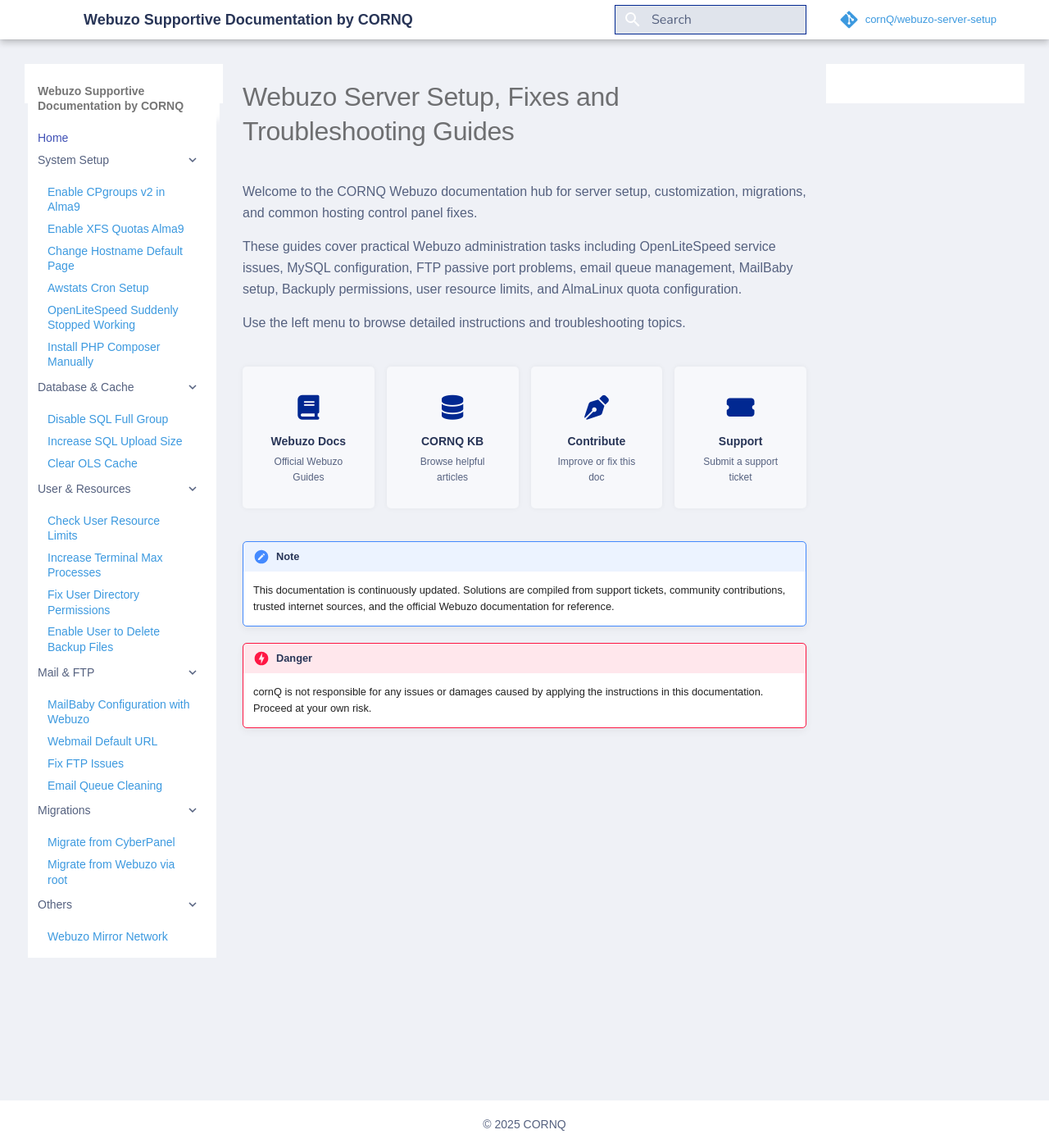
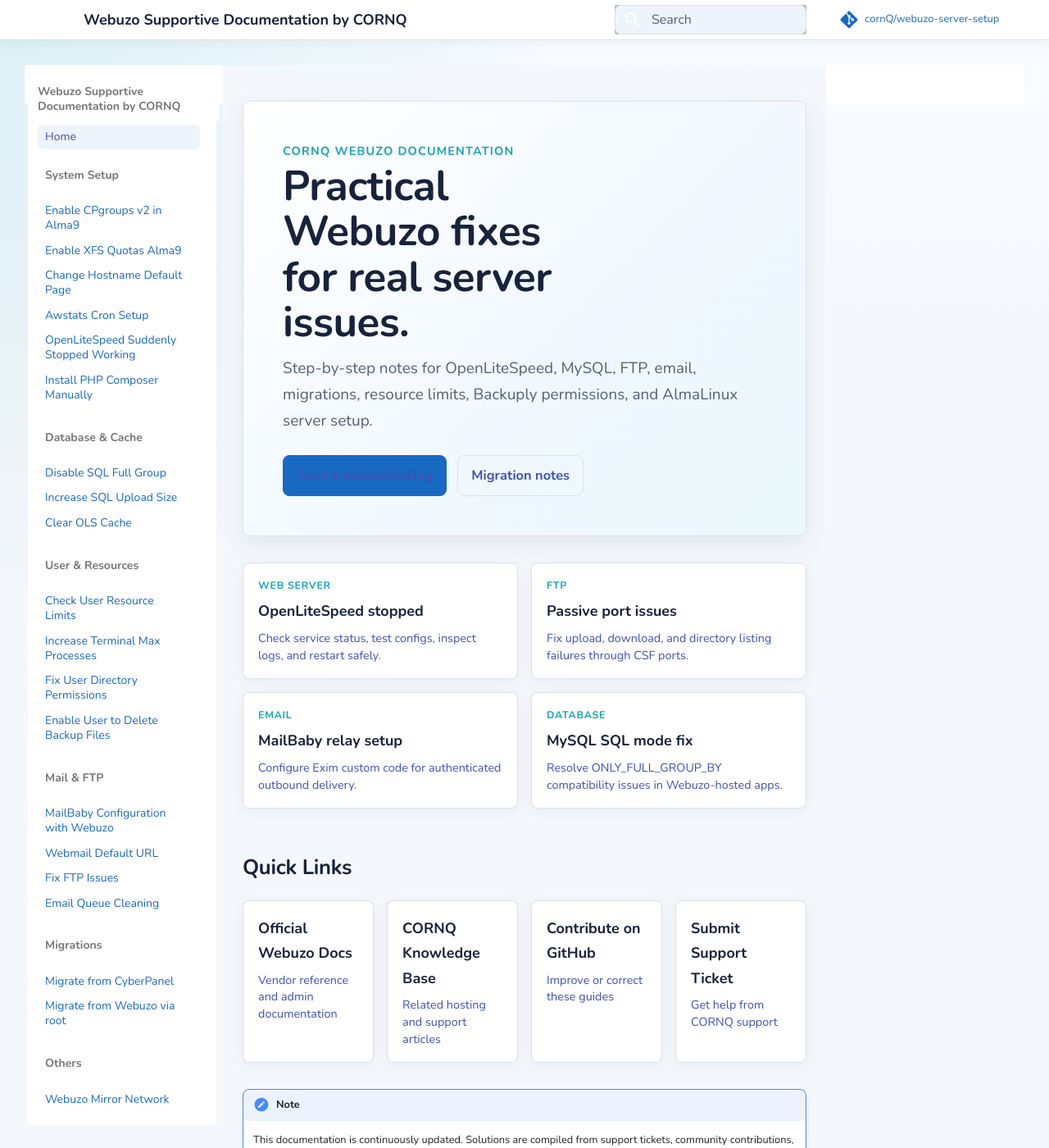
Before and after one commit to cornQ/webuzo-server-setup, an MkDocs documentation site: the page built from docs/index.md, in a window 1280 px wide and 1400 px high. Shown: the whole window at 82% size. Built offline with MkDocs 1.6.1 and Material for MkDocs 9.7.7, drawn with Linux system fonts in a browser that asks for light colours; comment, search, counter and statistics services are not loaded.

Commit message:
Optimize documentation interface

```diff
--- a/docs/css/style.css
+++ b/docs/css/style.css
@@ -1,14 +1,18 @@
 :root {
-  --color-header-footer: #FFFFFF;
-  --color-body: #EFF1F6;
-  --color-text: #55617f;
-  --color-heading: #283557;
-  --color-link: #3c99df;
-  --color-link-hover: #012891;
-  --font-base: "Nanuto", sans-serif;
+  --color-header-footer: #ffffff;
+  --color-body: #f4f7fb;
+  --color-surface: #ffffff;
+  --color-surface-soft: #eef4fb;
+  --color-border: #d9e2ef;
+  --color-text: #526178;
+  --color-heading: #17233c;
+  --color-link: #1769c2;
+  --color-link-hover: #0b3f8a;
+  --color-accent: #15a3b8;
+  --font-base: "Nunito", sans-serif;
   --footer-bg-color--dark: #00000000;
-  --color-grid-box-bg: #F7F8FB;
-
+  --color-grid-box-bg: #f7f9fc;
+  --shadow-soft: 0 10px 30px rgba(23, 35, 60, .08);
 }
 
 body {
@@ -17,8 +21,15 @@
   font-family: var(--font-base);
 }
 
-.md-header, .md-footer {
+.md-header {
   background-color: var(--color-header-footer);
+  border-bottom: 1px solid var(--color-border);
+  box-shadow: 0 2px 18px rgba(23, 35, 60, .06);
+}
+
+.md-footer {
+  background-color: var(--color-header-footer);
+  border-top: 1px solid var(--color-border);
 }
 
 .md-footer-meta{
@@ -38,8 +49,15 @@
 @media screen and (min-width: 60em) {
     [dir=ltr] .md-search__input {
         padding-left: 2.2rem;
-        background-color:  #E0E4EC !important;
-        border: solid 1px var(--color-link-hover);
+        background-color: var(--color-surface-soft) !important;
+        border: solid 1px var(--color-border);
+        border-radius: 8px;
+    }
+
+    .md-search__input:hover,
+    .md-search__input:focus {
+        border-color: var(--color-link);
+        box-shadow: 0 0 0 3px rgba(23, 105, 194, .12);
     }
 }
 
@@ -60,6 +78,18 @@
     }
 }
 
+.md-nav__link {
+  border-radius: 6px;
+  margin: 1px 0;
+  padding: .28rem .45rem;
+}
+
+.md-nav__link:hover,
+.md-nav__link--active {
+  background-color: var(--color-surface-soft);
+  color: var(--color-link-hover);
+}
+
 
 .md-header__topic:first-child {
     color: var(--color-heading);
@@ -68,6 +98,17 @@
 h1, h2, h3, h4, h5, h6 {
   color: var(--color-heading);
   font-family: var(--font-base);
+  letter-spacing: 0;
+}
+
+.md-typeset h1 {
+  color: var(--color-heading);
+  font-weight: 800;
+}
+
+.md-typeset h2 {
+  font-weight: 750;
+  margin-top: 2.1em;
 }
 
 a {
@@ -84,18 +125,34 @@
   background-color: var(--color-body);
 }
 
+.md-main {
+  background:
+    radial-gradient(circle at top left, rgba(21, 163, 184, .12), transparent 34rem),
+    linear-gradient(180deg, #f8fbff 0%, var(--color-body) 18rem);
+}
+
+.md-content__inner {
+  padding-top: 1.4rem;
+}
+
+.md-typeset {
+  font-size: .82rem;
+  line-height: 1.68;
+}
+
 .md-typeset code,
 .md-typeset pre {
   font-family: Consolas, Monaco, "Andale Mono", "Ubuntu Mono", monospace;
-  background-color: #e0e4ec;
+  background-color: #e8eef7;
   color: #283557;
   padding: 0.2em 0.4em;
   border-radius: 4px;
 }
 
 .md-typeset .admonition, .md-typeset details {
-  border-radius: 5px;
+  border-radius: 8px;
   font-family: var(--font-base);
+  box-shadow: none;
 }
 
 .md-typeset .admonition-title {
@@ -105,11 +162,168 @@
 
 /* Change hamburger menu icon color */
 .md-header__button.md-icon svg path {
-  fill: #012891 !important;
+  fill: var(--color-link-hover) !important;
 }
 
 
-/* Grid view  start */
+/* Homepage */
+
+.home-hero {
+  background: linear-gradient(135deg, #ffffff 0%, #f1f8ff 58%, #e9f7fb 100%);
+  border: 1px solid var(--color-border);
+  border-radius: 8px;
+  box-shadow: var(--shadow-soft);
+  margin: .4rem 0 1.6rem;
+  padding: clamp(1.2rem, 4vw, 2.4rem);
+}
+
+.home-hero h1 {
+  font-size: clamp(1.9rem, 4vw, 3rem);
+  line-height: 1.08;
+  margin: .2rem 0 .65rem;
+  max-width: 12ch;
+}
+
+.home-eyebrow {
+  color: var(--color-accent);
+  font-size: .72rem;
+  font-weight: 800;
+  letter-spacing: .08em;
+  margin: 0;
+  text-transform: uppercase;
+}
+
+.home-lede {
+  color: var(--color-text);
+  font-size: .95rem;
+  margin: 0;
+  max-width: 42rem;
+}
+
+.home-actions {
+  display: flex;
+  flex-wrap: wrap;
+  gap: .65rem;
+  margin-top: 1.25rem;
+}
+
+.home-button {
+  align-items: center;
+  border: 1px solid var(--color-border);
+  border-radius: 8px;
+  color: var(--color-link-hover);
+  display: inline-flex;
+  font-weight: 800;
+  min-height: 2.25rem;
+  padding: .52rem .82rem;
+  transition: background-color .2s ease, border-color .2s ease, transform .2s ease;
+}
+
+.home-button:hover {
+  background-color: #ffffff;
+  border-color: var(--color-link);
+  text-decoration: none;
+  transform: translateY(-1px);
+}
+
+.home-button--primary {
+  background-color: var(--color-link);
+  border-color: var(--color-link);
+  color: #ffffff;
+}
+
+.home-button--primary:hover {
+  background-color: var(--color-link-hover);
+  color: #ffffff;
+}
+
+.guide-grid,
+.resource-grid {
+  display: grid;
+  gap: .8rem;
+  margin: 1.1rem 0 1.6rem;
+}
+
+.guide-grid {
+  grid-template-columns: repeat(2, minmax(0, 1fr));
+}
+
+.resource-grid {
+  grid-template-columns: repeat(4, minmax(0, 1fr));
+}
+
+.guide-card,
+.resource-link {
+  background-color: var(--color-surface);
+  border: 1px solid var(--color-border);
+  border-radius: 8px;
+  box-shadow: 0 4px 18px rgba(23, 35, 60, .05);
+  color: var(--color-text);
+  display: flex;
+  flex-direction: column;
+  gap: .35rem;
+  min-height: 100%;
+  padding: .9rem;
+  transition: border-color .2s ease, box-shadow .2s ease, transform .2s ease;
+}
+
+.guide-card:hover,
+.resource-link:hover {
+  border-color: var(--color-link);
+  box-shadow: var(--shadow-soft);
+  color: var(--color-text);
+  text-decoration: none;
+  transform: translateY(-2px);
+}
+
+.guide-card strong,
+.resource-link strong {
+  color: var(--color-heading);
+  font-size: .9rem;
+}
+
+.guide-card span,
+.resource-link span {
+  font-size: .72rem;
+  line-height: 1.45;
+}
+
+.guide-card__label {
+  color: var(--color-accent);
+  font-size: .62rem !important;
+  font-weight: 800;
+  letter-spacing: .06em;
+  text-transform: uppercase;
+}
+
+@media (max-width: 960px) {
+  .guide-grid,
+  .resource-grid {
+    grid-template-columns: repeat(2, minmax(0, 1fr));
+  }
+}
+
+@media (max-width: 640px) {
+  .home-hero h1 {
+    max-width: 100%;
+  }
+
+  .home-actions,
+  .home-button {
+    width: 100%;
+  }
+
+  .home-button {
+    justify-content: center;
+  }
+
+  .guide-grid,
+  .resource-grid {
+    grid-template-columns: 1fr;
+  }
+}
+
+/* Legacy grid view */
 
 .grid-container {
   display: grid;
--- a/docs/index.md
+++ b/docs/index.md
@@ -3,37 +3,57 @@
 description: Practical Webuzo server setup and troubleshooting documentation for OpenLiteSpeed, MySQL, FTP, email, migrations, resource limits, and AlmaLinux fixes.
 ---
 
-# Webuzo Server Setup, Fixes and Troubleshooting Guides
+<section class="home-hero">
+  <p class="home-eyebrow">CORNQ Webuzo Documentation</p>
+  <h1>Practical Webuzo fixes for real server issues.</h1>
+  <p class="home-lede">Step-by-step notes for OpenLiteSpeed, MySQL, FTP, email, migrations, resource limits, Backuply permissions, and AlmaLinux server setup.</p>
+  <div class="home-actions">
+    <a class="home-button home-button--primary" href="webuzo-openlitespeed-suddenly-stopped-working-fix/">Start troubleshooting</a>
+    <a class="home-button" href="webuzo-migration-from-cyber-panel/">Migration notes</a>
+  </div>
+</section>
 
-Welcome to the CORNQ Webuzo documentation hub for server setup, customization, migrations, and common hosting control panel fixes.
+<div class="guide-grid">
+  <a class="guide-card" href="webuzo-openlitespeed-suddenly-stopped-working-fix/">
+    <span class="guide-card__label">Web server</span>
+    <strong>OpenLiteSpeed stopped</strong>
+    <span>Check service status, test configs, inspect logs, and restart safely.</span>
+  </a>
+  <a class="guide-card" href="webuzo-ftp-file-transfer-issue-solved/">
+    <span class="guide-card__label">FTP</span>
+    <strong>Passive port issues</strong>
+    <span>Fix upload, download, and directory listing failures through CSF ports.</span>
+  </a>
+  <a class="guide-card" href="webuzo-mailbaby-configuration/">
+    <span class="guide-card__label">Email</span>
+    <strong>MailBaby relay setup</strong>
+    <span>Configure Exim custom code for authenticated outbound delivery.</span>
+  </a>
+  <a class="guide-card" href="webuzo-disable-sql-full-group-by/">
+    <span class="guide-card__label">Database</span>
+    <strong>MySQL SQL mode fix</strong>
+    <span>Resolve ONLY_FULL_GROUP_BY compatibility issues in Webuzo-hosted apps.</span>
+  </a>
+</div>
 
-These guides cover practical Webuzo administration tasks including OpenLiteSpeed service issues, MySQL configuration, FTP passive port problems, email queue management, MailBaby setup, Backuply permissions, user resource limits, and AlmaLinux quota configuration.
+<h2>Quick Links</h2>
 
-Use the left menu to browse detailed instructions and troubleshooting topics.
-
-
-<link href="https://cdnjs.cloudflare.com/ajax/libs/font-awesome/6.5.0/css/all.min.css" rel="stylesheet">
-
-<div class="grid-container">
-  <a class="grid-box" href="https://webuzo.com/docs/" target="_blank">
-    <div class="grid-icon"><i class="fas fa-book"></i></div>
-    <div class="grid-title">Webuzo Docs</div>
-    <div class="grid-subtitle">Official Webuzo Guides</div>
+<div class="resource-grid">
+  <a class="resource-link" href="https://webuzo.com/docs/" target="_blank" rel="noopener">
+    <strong>Official Webuzo Docs</strong>
+    <span>Vendor reference and admin documentation</span>
   </a>
-  <a class="grid-box" href="https://portal.cornq.com/knowledge-base/" target="_blank">
-    <div class="grid-icon"><i class="fas fa-database"></i></div>
-    <div class="grid-title">CORNQ KB</div>
-    <div class="grid-subtitle">Browse helpful articles</div>
+  <a class="resource-link" href="https://portal.cornq.com/knowledge-base/" target="_blank" rel="noopener">
+    <strong>CORNQ Knowledge Base</strong>
+    <span>Related hosting and support articles</span>
   </a>
-  <a class="grid-box" href="https://github.com/cornQ/webuzo-server-setup/" target="_blank">
-    <div class="grid-icon"><i class="fas fa-pen-nib"></i></div>
-    <div class="grid-title">Contribute</div>
-    <div class="grid-subtitle">Improve or fix this doc</div>
+  <a class="resource-link" href="https://github.com/cornQ/webuzo-server-setup/" target="_blank" rel="noopener">
+    <strong>Contribute on GitHub</strong>
+    <span>Improve or correct these guides</span>
   </a>
-  <a class="grid-box" href="https://portal.cornq.com/knowledge-base/index.php?fuse=support&controller=ticket&view=submitticket" target="_blank">
-    <div class="grid-icon"><i class="fas fa-ticket-alt"></i></div>
-    <div class="grid-title">Support</div>
-    <div class="grid-subtitle">Submit a support ticket</div>
+  <a class="resource-link" href="https://portal.cornq.com/knowledge-base/index.php?fuse=support&controller=ticket&view=submitticket" target="_blank" rel="noopener">
+    <strong>Submit Support Ticket</strong>
+    <span>Get help from CORNQ support</span>
   </a>
 </div>
 
--- a/mkdocs.yml
+++ b/mkdocs.yml
@@ -11,9 +11,13 @@
   features:
     - navigation.instant
     - navigation.expand
+    - navigation.path
+    - navigation.sections
+    - navigation.top
     - content.code.copy
     - search.suggest
     - search.highlight
+    - toc.follow
   custom_dir: docs/overrides
   font:
     text: Nunito
```
